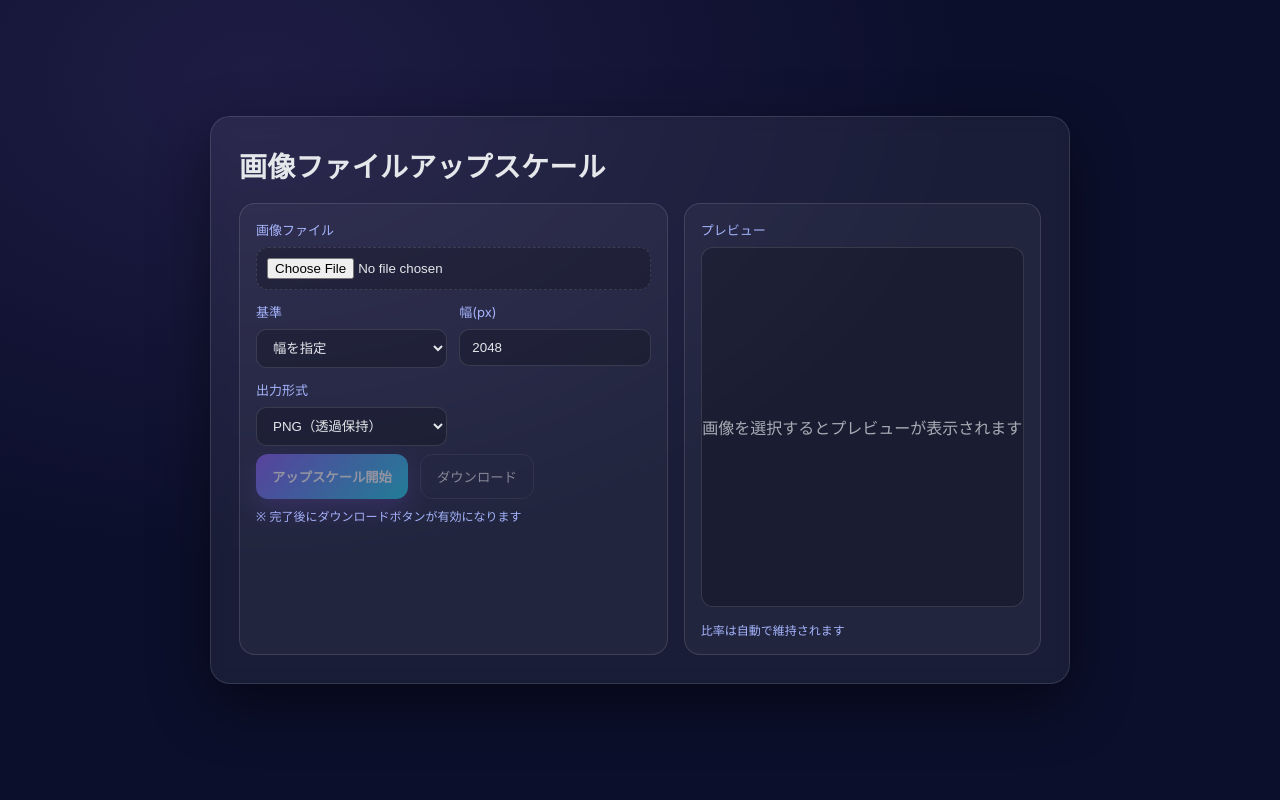
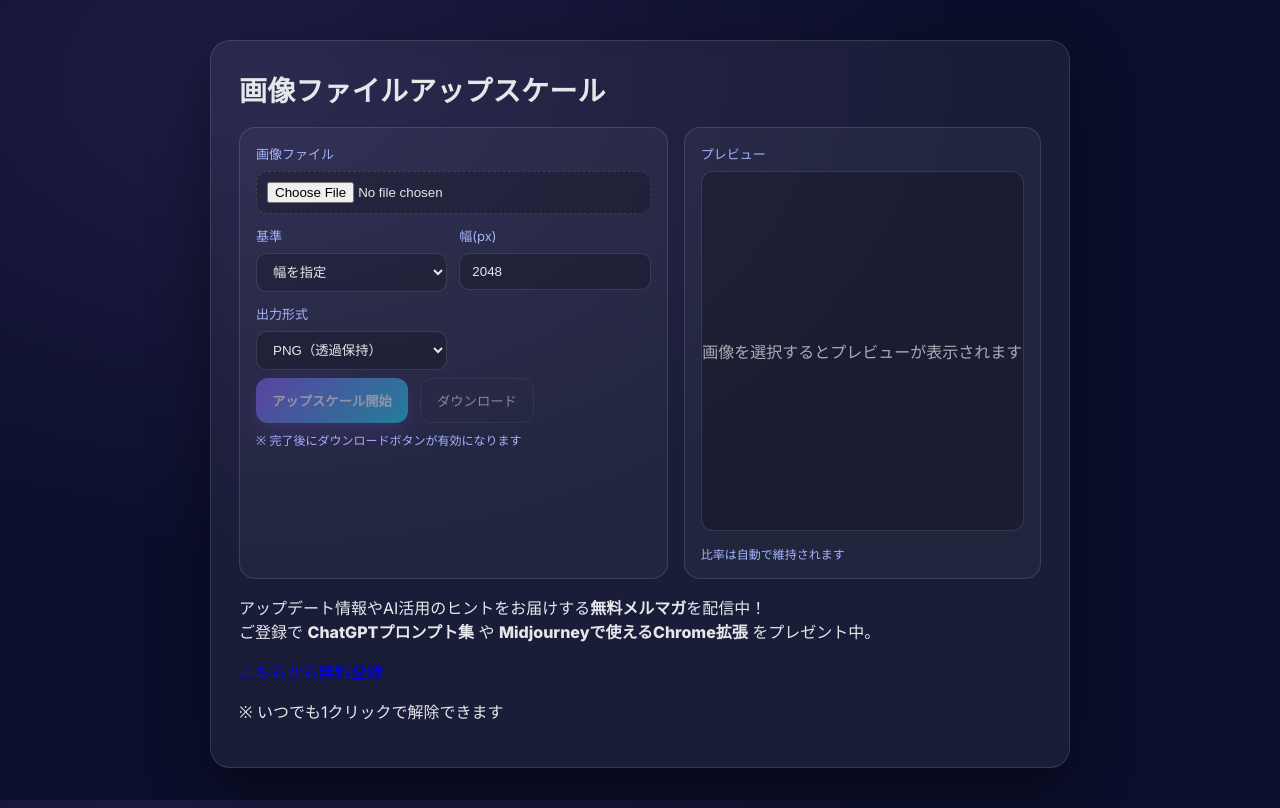
Before and after one commit to chi3jp/ups, a Next.js app: page / in a window 1280 px wide. Built offline with nearby package versions, Linux system fonts and the light colour scheme.

Commit message:
Update page.tsx
メルマガリンク追加

```diff
--- a/app/page.tsx
+++ b/app/page.tsx
@@ -249,6 +249,23 @@ export default function Page() {
               </div>
             </div>
           </div>
+          {/* --- Newsletter CTA (Footer) --- */}
+<div className="newsletter">
+  <p className="newsletter-text">
+    アップデート情報やAI活用のヒントをお届けする<strong>無料メルマガ</strong>を配信中！<br />
+    ご登録で <strong>ChatGPTプロンプト集</strong> や <strong>Midjourneyで使えるChrome拡張</strong> をプレゼント中。
+  </p>
+  <a
+    className="nl-btn"
+    href="https://example.com/newsletter"
+    target="_blank"
+    rel="noopener noreferrer"
+  >
+    こちらから無料登録
+  </a>
+  <p className="newsletter-note">※ いつでも1クリックで解除できます</p>
+</div>
+
         </div>
       </div>
     </>
```
